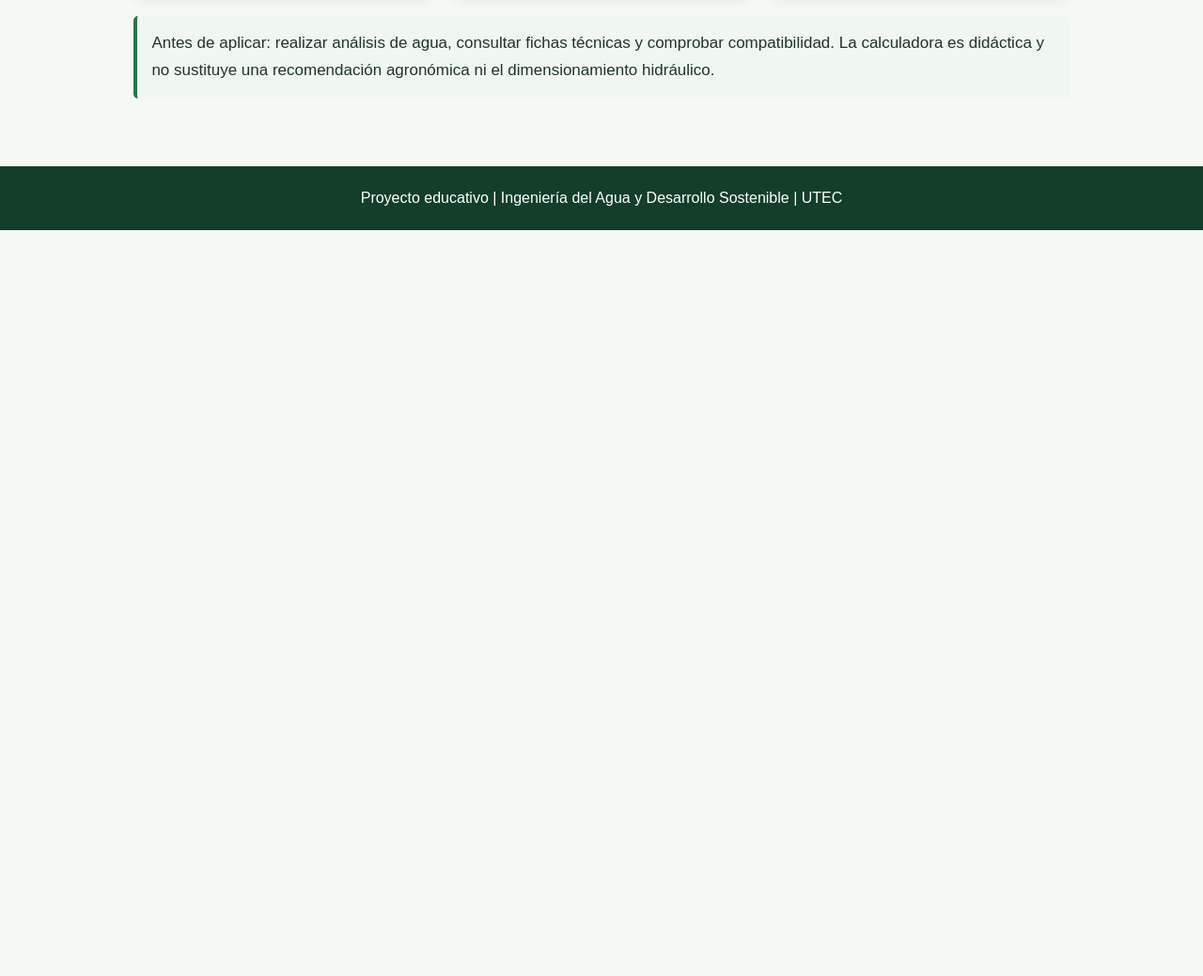
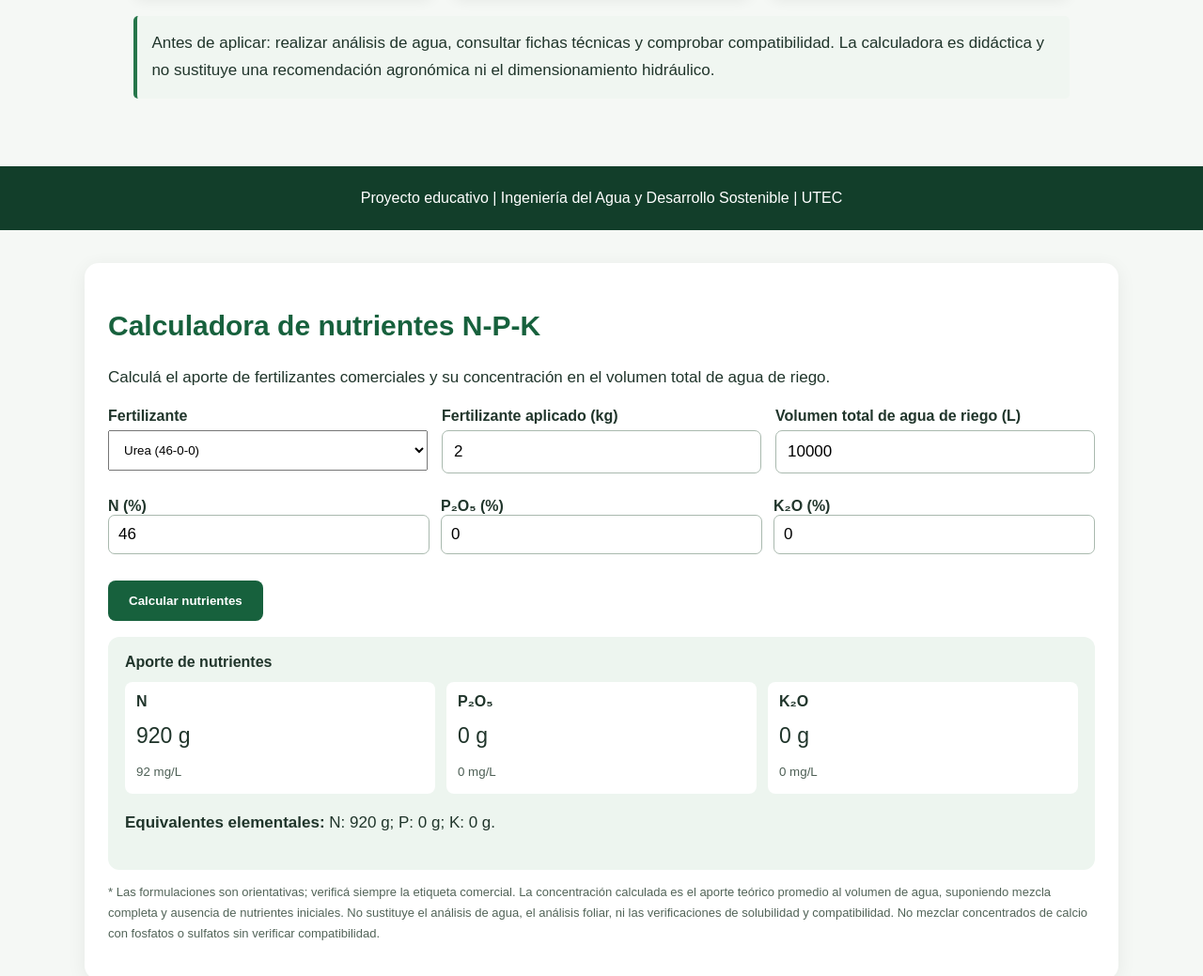
Before and after one commit to horacioutec/Ferti-Riego-Utec, a plain HTML site: page index.html in a window 1280 px wide. Shown: the part 3660-4699 px from the top of the page at 94% size. Before the commit the page ends 3905 px from the top, so only its background shows below. Drawn offline with Linux system fonts and the light colour scheme.

Commit message:
Update index.html

```diff
--- a/index.html
+++ b/index.html
@@ -49,4 +49,45 @@ function calcular(){
 }
 ids.forEach(id=>document.getElementById(id).addEventListener('input',calcular));calcular();
 </script>
+<!-- INICIO CALCULADORA NPK UTEC: pegar antes de </body> -->
+<section id="calculadora-npk" style="max-width:1100px;margin:35px auto;padding:25px;background:#fff;border-radius:15px;box-shadow:0 4px 20px #0001;font-family:Arial,sans-serif;color:#20352b">
+<h2 style="color:#17613d">Calculadora de nutrientes N-P-K</h2>
+<p>Calculá el aporte de fertilizantes comerciales y su concentración en el volumen total de agua de riego.</p>
+<div style="display:grid;grid-template-columns:repeat(auto-fit,minmax(230px,1fr));gap:15px">
+<label>Fertilizante<br><select id="npk-producto" style="width:100%;padding:12px;margin-top:6px"><option value="46,0,0">Urea (46-0-0)</option><option value="13,0,46">Nitrato de potasio (13-0-46)</option><option value="15.5,0,0">Nitrato de calcio (15,5-0-0)*</option><option value="0,52,34">Fosfato monopotásico (0-52-34)</option><option value="12,61,0">Fosfato monoamónico (12-61-0)</option><option value="0,0,50">Sulfato de potasio (0-0-50)</option><option value="custom">Personalizado</option></select></label>
+<label>Fertilizante aplicado (kg)<br><input id="npk-kg" type="number" min="0" step="any" value="2" style="width:100%;padding:12px;margin-top:6px"></label>
+<label>Volumen total de agua de riego (L)<br><input id="npk-litros" type="number" min="0.001" step="any" value="10000" style="width:100%;padding:12px;margin-top:6px"></label>
+</div>
+<div style="display:grid;grid-template-columns:repeat(auto-fit,minmax(140px,1fr));gap:12px;margin-top:18px">
+<label>N (%)<input id="npk-n" type="number" min="0" max="100" step="any" value="46" style="width:100%;padding:10px"></label>
+<label>P₂O₅ (%)<input id="npk-p" type="number" min="0" max="100" step="any" value="0" style="width:100%;padding:10px"></label>
+<label>K₂O (%)<input id="npk-k" type="number" min="0" max="100" step="any" value="0" style="width:100%;padding:10px"></label>
+</div>
+<button type="button" id="npk-calcular" style="background:#17613d;color:white;border:0;padding:14px 22px;border-radius:8px;margin-top:20px;cursor:pointer;font-weight:bold">Calcular nutrientes</button>
+<p id="npk-error" role="alert" style="color:#a32626"></p>
+<div id="npk-resultados" aria-live="polite" style="background:#edf5ef;padding:18px;border-radius:12px;margin-top:15px"></div>
+<p style="font-size:13px;color:#526458">* Las formulaciones son orientativas; verificá siempre la etiqueta comercial. La concentración calculada es el aporte teórico promedio al volumen de agua, suponiendo mezcla completa y ausencia de nutrientes iniciales. No sustituye el análisis de agua, el análisis foliar, ni las verificaciones de solubilidad y compatibilidad. No mezclar concentrados de calcio con fosfatos o sulfatos sin verificar compatibilidad.</p>
+</section>
+<script>
+(function(){
+ const el=id=>document.getElementById(id);
+ const fmt=x=>x.toLocaleString('es-UY',{maximumFractionDigits:3});
+ function calculate(){
+  const kg=Number(el('npk-kg').value), L=Number(el('npk-litros').value);
+  const n=Number(el('npk-n').value),p=Number(el('npk-p').value),k=Number(el('npk-k').value);
+  if([kg,L,n,p,k].some(x=>!Number.isFinite(x))||kg<0||L<=0||[n,p,k].some(x=>x<0||x>100)||n+p+k>100){el('npk-error').textContent='Revisá los datos: volumen positivo, masa no negativa y porcentajes válidos (suma máxima 100 %).';el('npk-resultados').textContent='';return;}
+  el('npk-error').textContent='';
+  const grams=[n,p,k].map(x=>kg*1000*x/100);
+  const elemental=[grams[0],grams[1]*0.4364,grams[2]*0.8301];
+  const names=['N','P₂O₅','K₂O'];
+  el('npk-resultados').innerHTML='<strong>Aporte de nutrientes</strong><div style="display:grid;grid-template-columns:repeat(auto-fit,minmax(150px,1fr));gap:12px;margin-top:12px">'+grams.map((g,i)=>'<div style="background:white;padding:12px;border-radius:8px"><strong>'+names[i]+'</strong><p style="font-size:23px;margin:8px 0">'+fmt(g)+' g</p><small>'+fmt(g*1000/L)+' mg/L</small></div>').join('')+'</div><p><strong>Equivalentes elementales:</strong> N: '+fmt(elemental[0])+' g; P: '+fmt(elemental[1])+' g; K: '+fmt(elemental[2])+' g.</p>';
+ }
+ el('npk-producto').addEventListener('change',function(){if(this.value!=='custom'){const vals=this.value.split(',');['npk-n','npk-p','npk-k'].forEach((id,i)=>el(id).value=vals[i]);}calculate();});
+ ['npk-kg','npk-litros','npk-n','npk-p','npk-k'].forEach(id=>el(id).addEventListener('input',calculate));
+ el('npk-calcular').addEventListener('click',calculate);
+ calculate();
+})();
+</script>
+<!-- FIN CALCULADORA NPK UTEC -->
+
 </body></html>
```
